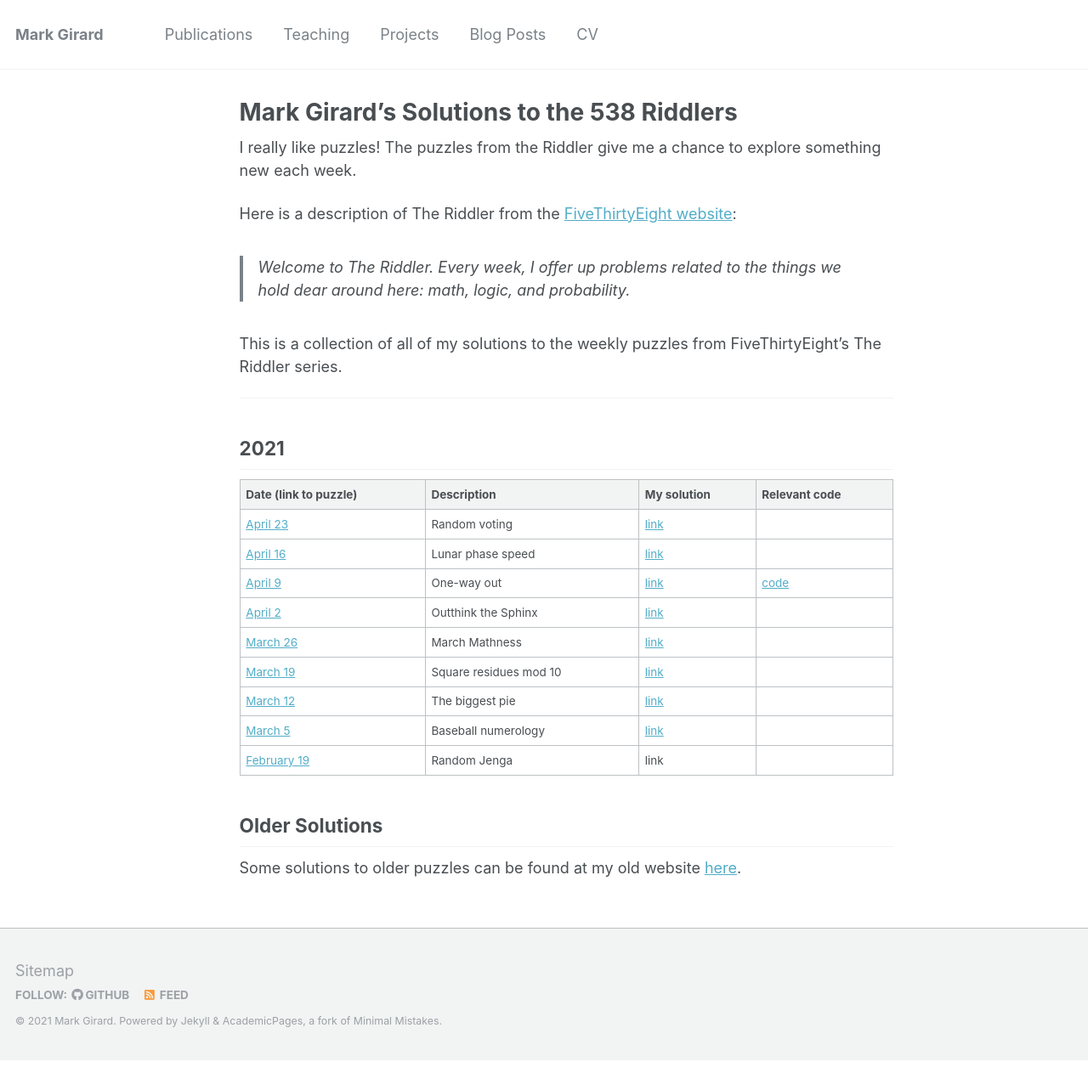
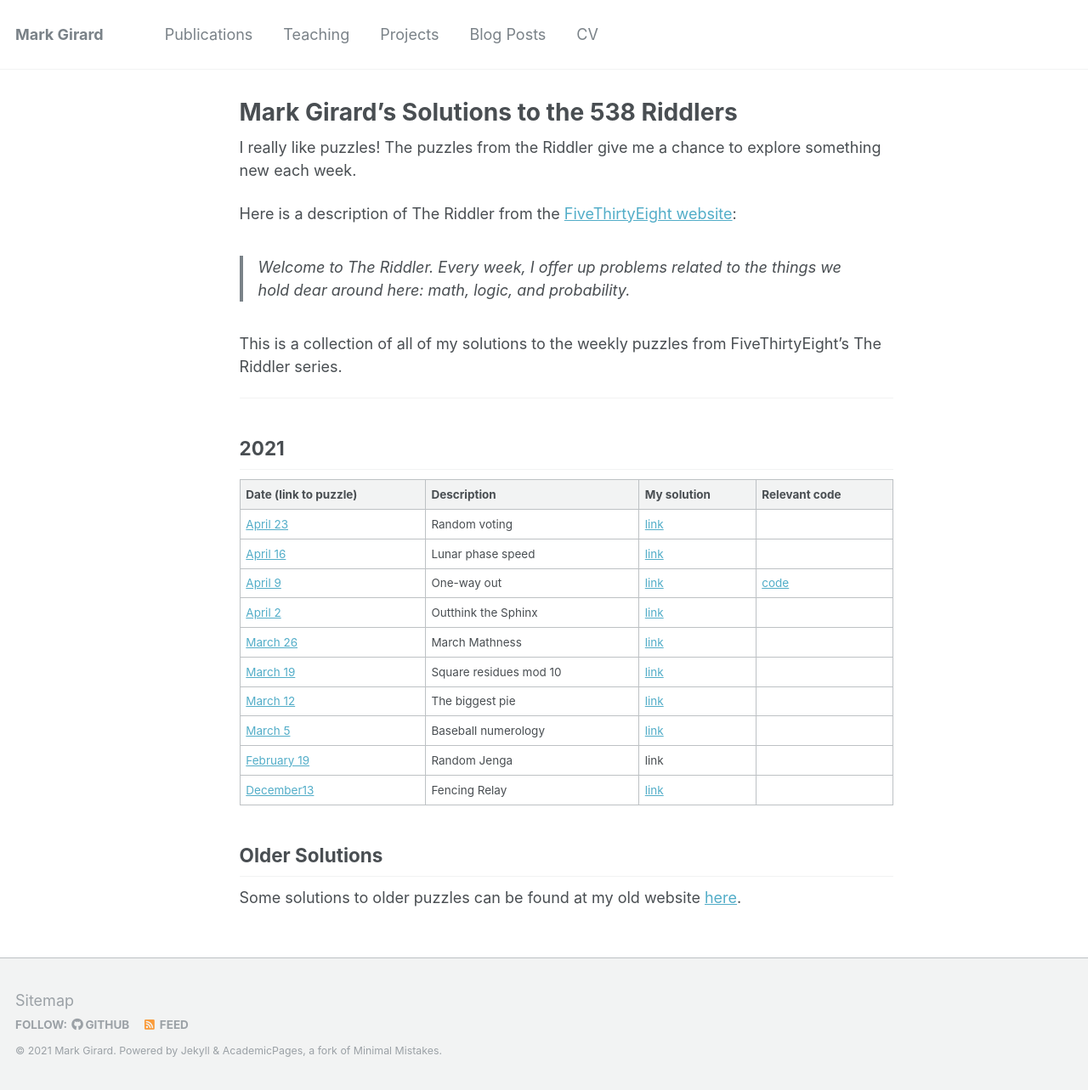
Before and after one commit to markwgirard/markwgirard.github.io, a Jekyll site: the page built from _pages/riddlers.md, in a window 1280 px wide. Shown: the whole page at 85% size. Built offline with Jekyll 4.4.1, drawn with Linux system fonts in a browser that asks for light colours; before the commit the page ends 1248 px from its top, so only the background shows below that.

Commit message:
new riddler

```diff
--- a/_pages/riddlers.md
+++ b/_pages/riddlers.md
@@ -30,6 +30,7 @@
 | [March 12](https://fivethirtyeight.com/features/can-you-bake-the-biggest-%cf%80/) | The biggest pie     | [link](/riddlers/20210312_Riddler.pdf)        |             |
 | [March 5](https://fivethirtyeight.com/features/can-you-bat-299-in-299-games/)     | Baseball numerology | [link](/riddlers/20210305_Riddler.pdf)        |             |
 | [February 19](https://fivethirtyeight.com/features/can-you-win-riddler-jenga/)    | Random Jenga        | link         |             |
+| [December13](https://fivethirtyeight.com/features/en-garde-can-you-win-the-fencing-relay/)    | Fencing Relay        | [link](/riddlers/20211213_Riddler_fencing.pdf)         |             |
 
 
 ## Older Solutions
```
Also changed, not shown: 1 other file.
